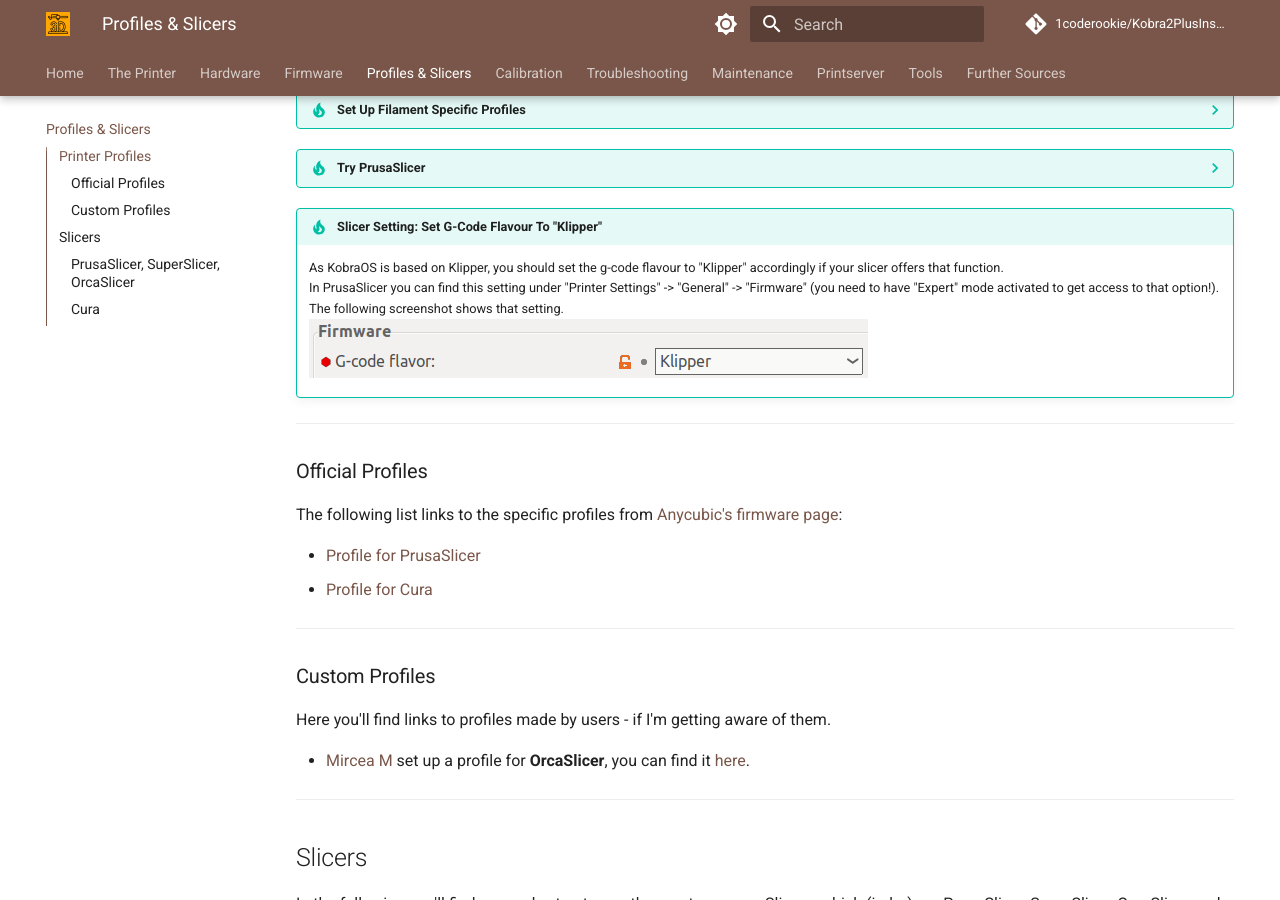
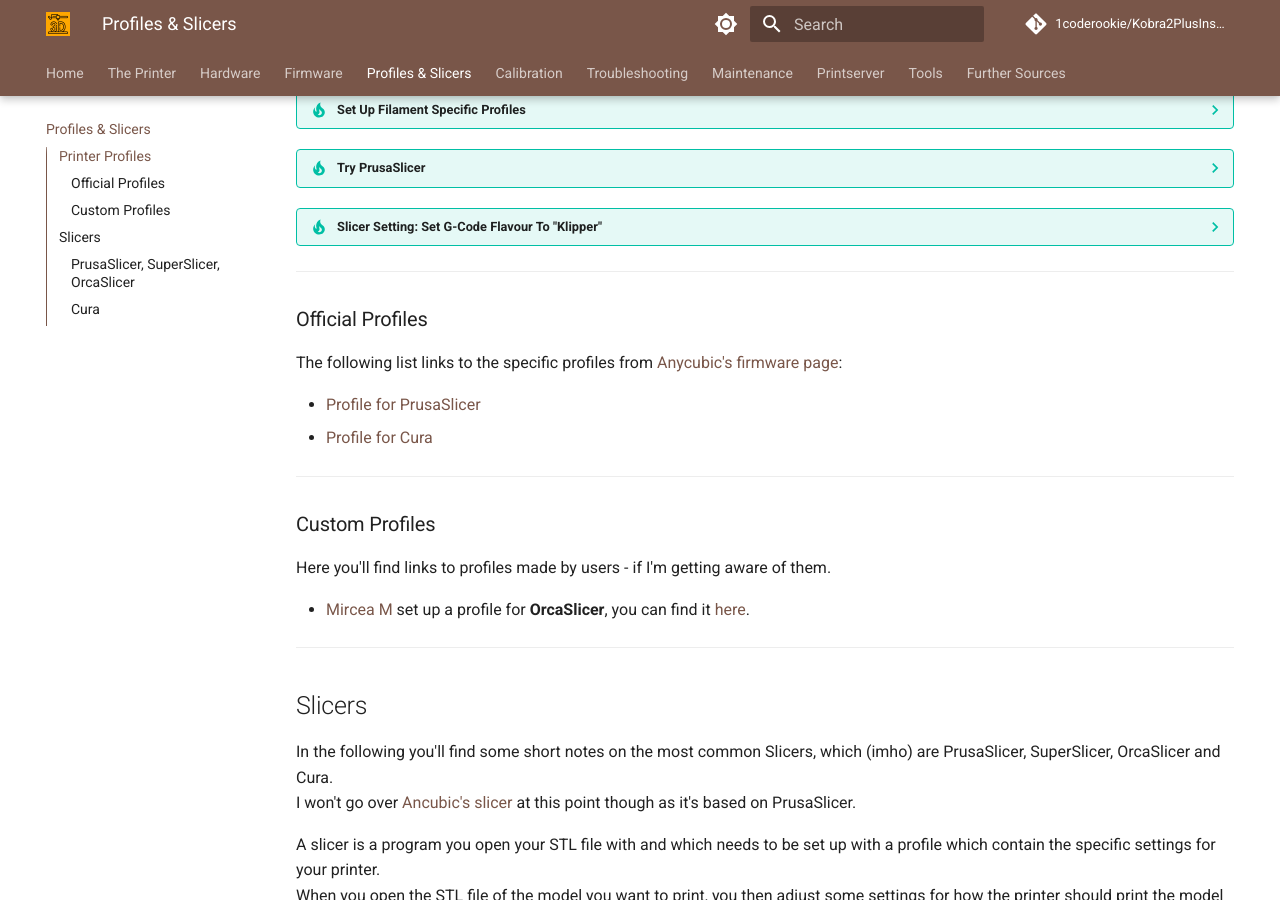
Before and after one commit to 1coderookie/Kobra2PlusInsights, an MkDocs documentation site: the page built from docs/profiles.md, in a window 1280 px wide and 900 px high, scrolled down 629 px. Built offline with MkDocs 1.6.1 and Material for MkDocs 9.7.7, drawn with Linux system fonts in a browser that asks for light colours; comment, search, counter and statistics services are not loaded.

Commit message:
Update profiles.md

```diff
--- a/docs/profiles.md
+++ b/docs/profiles.md
@@ -24,7 +24,7 @@ You can always set up your own custom profile in your slicer. Just pay attention
 
     Many users seem to get better results when using PrusaSlicer instead of Cura (I personally switched to PrusaSlicer a long time ago and don't use Cura anymore, so I can't really judge it), so maybe give PrusaSlicer a try if you're using Cura.
 
-!!! tip "Slicer Setting: Set G-Code Flavour To "Klipper""
+??? tip "Slicer Setting: Set G-Code Flavour To "Klipper""
 
     As KobraOS is based on Klipper, you should set the g-code flavour to "Klipper" accordingly if your slicer offers that function.
     In PrusaSlicer you can find this setting under "Printer Settings" -> "General" -> "Firmware" (you need to have "Expert" mode activated to get access to that option!). The following screenshot shows that setting.
```
